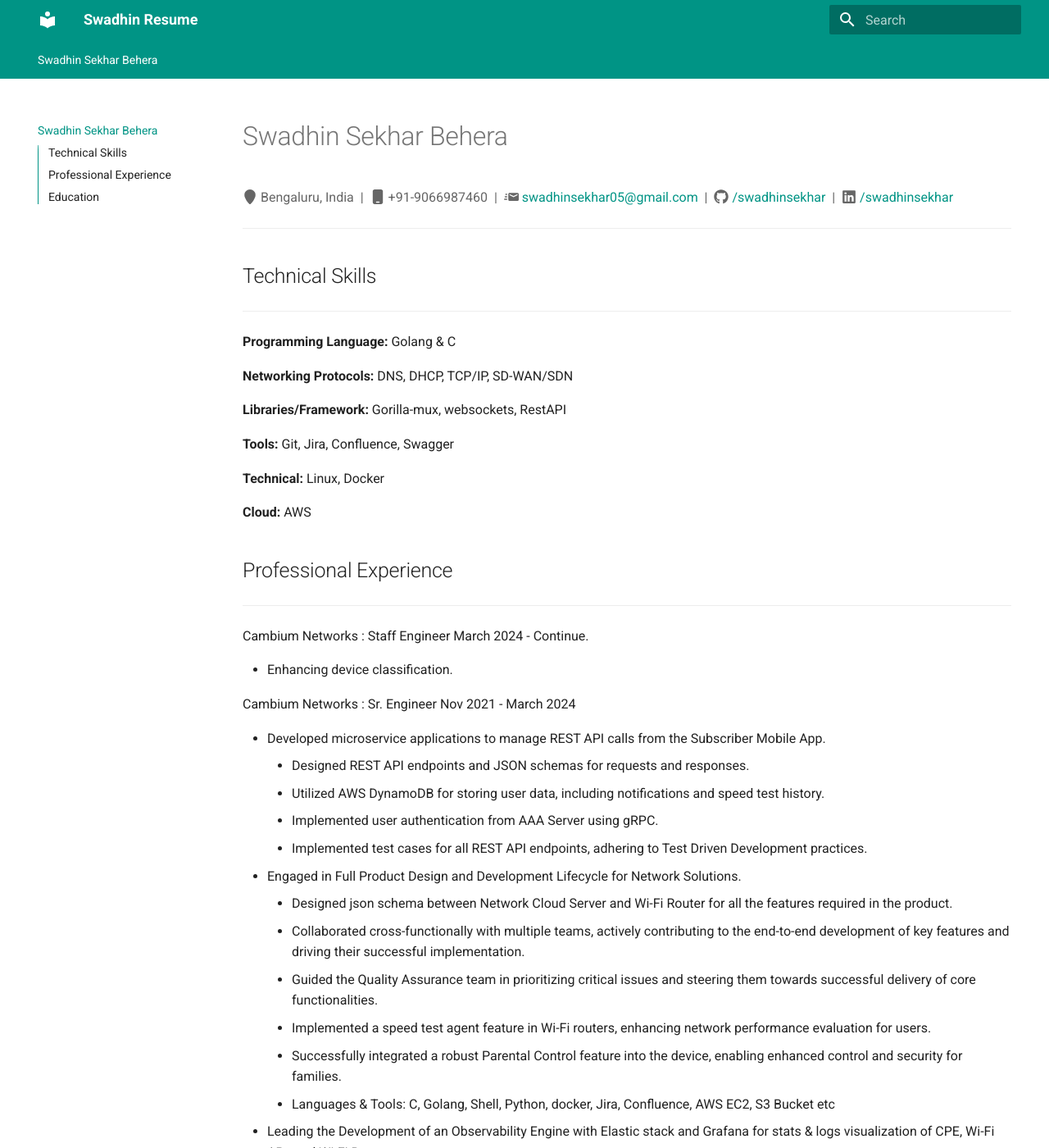
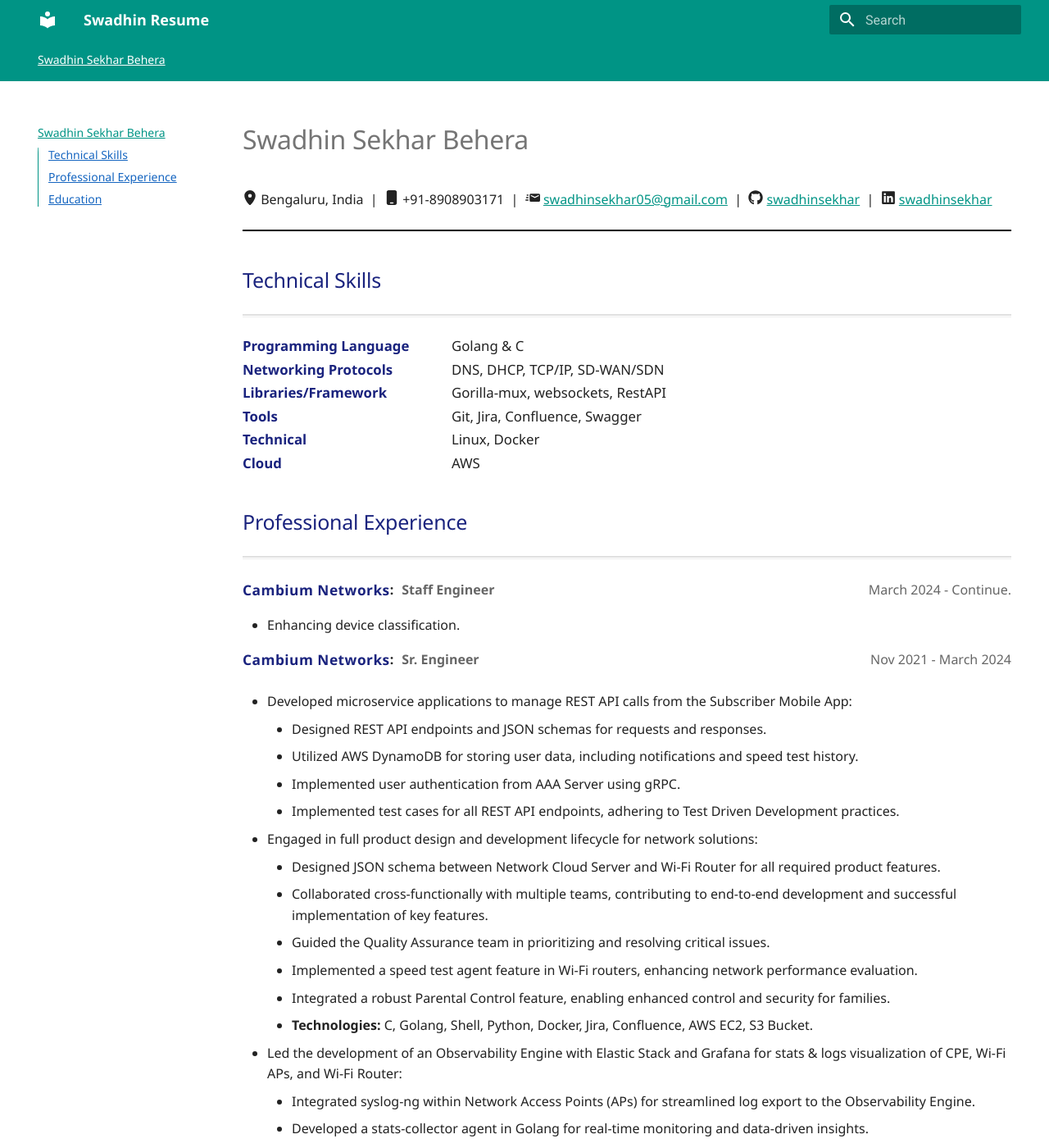
Before and after one commit to swadhinsekhar/swadhinsekhar.github.io, an MkDocs documentation site: the page built from docs/index.md, in a window 1280 px wide and 1400 px high. Shown: the whole window at 82% size. Built offline with MkDocs 1.6.1 and Material for MkDocs 9.7.7, drawn with Linux system fonts in a browser that asks for light colours; some of the changed text lies outside the part shown.

Commit message:
Refactored personal information and technical skills sections in index.md for improved formatting and clarity. Updated professional experience entries with enhanced descriptions and structured layout. Added education details in a new format.

```diff
--- /dev/null
+++ b/docs/css/style.css
@@ -0,0 +1,302 @@
+/* Modern Resume CSS */
+
+body {
+    font-family: 'Segoe UI', 'Roboto', 'Arial', sans-serif;
+    background: #fff;
+    color: #222;
+    margin: 0;
+    padding: 0;
+}
+
+h1, h2, h3 {
+    font-weight: 700;
+    color: #1a237e;
+    margin-top: 1.2em;
+    margin-bottom: 0.5em;
+}
+
+h1 {
+    font-size: 2.2em;
+    margin-top: 0.5em;
+}
+
+h2 {
+    font-size: 1.5em;
+}
+
+h3 {
+    font-size: 1.2em;
+}
+
+ul, ol {
+    margin-left: 1.5em;
+    margin-bottom: 1em;
+}
+
+li {
+    margin-bottom: 0.3em;
+}
+
+section {
+    margin-bottom: 2em;
+}
+
+/* Contact info styling */
+.contact-info {
+    margin: 1.5em 0 2em 0;
+    padding: 0;
+    list-style: none;
+    display: flex;
+    flex-wrap: wrap;
+    gap: 2em 3em;
+    font-size: 1.1em;
+    align-items: center;
+}
+
+.contact-info li {
+    display: flex;
+    align-items: center;
+    gap: 0.5em;
+    margin: 0;
+    padding: 0;
+    font-weight: 500;
+}
+
+.contact-info a {
+    color: #1565c0;
+    text-decoration: none;
+}
+.contact-info a:hover, .contact-info a:focus {
+    color: #0d47a1;
+    background: #e3f2fd;
+}
+.contact-info i {
+    margin-right: 0.4em;
+    color: #444;
+}
+
+/* Responsive design */
+@media (max-width: 700px) {
+    body {
+        font-size: 1em;
+    }
+    h1 {
+        font-size: 1.5em;
+    }
+    h2 {
+        font-size: 1.2em;
+    }
+    .resume-contact {
+        font-size: 0.95em;
+    }
+}
+
+@media (max-width: 600px) {
+    .contact-info {
+        flex-direction: column;
+        gap: 0.7em;
+        align-items: flex-start;
+    }
+}
+
+/* Accessibility: high contrast for links */
+a {
+    color: #1565c0;
+    text-decoration: underline;
+}
+a:focus, a:hover {
+    color: #0d47a1;
+    background: #e3f2fd;
+}
+
+/* Section separation */
+hr {
+    border: none;
+    border-top: 2px solid #e0e0e0;
+    margin: 2em 0;
+}
+
+@media (prefers-color-scheme: light) {
+    h1 {
+        color: beige;
+        margin-top: 10px;
+        margin-bottom: 10px;
+    }
+}
+
+.linebreakTop {
+    border: none;
+    border-top: 2px solid black; /* Adjust the thickness and color as needed */
+}
+
+
+@media (prefers-color-scheme: dark) {
+	h1 {
+        font-weight: bold;
+		color: rgb(14, 7, 7); /* Blue color in dark mode */
+        margin-top: 10px !important;
+        margin-bottom: 5px !important;
+    }
+	h2 {
+        font-weight: bold;
+		color: rgb(14, 7, 7); /* Blue color in dark mode */
+        margin-top: 10px !important;
+        margin-bottom: 10px !important;
+    }
+    ul {
+        margin-top: 5px;
+    }
+    hr {
+        border: 1px solid black; /* White horizontal line in dark mode */
+    }
+    /* Thick black border */
+    hr.linebreak {
+        border: 1px solid black;
+        border-top: 1px solid black;
+        border-bottom: none;
+        border-right: none;
+        border-left: none;
+        margin: 10px 0;
+        max-width: 100%;
+        border-radius: 5px;
+        margin-top: 10px;
+        margin-bottom: 10px;
+
+    }
+
+    hr.linebreakTop {
+        /*border: 1px solid rgb(40, 38, 38);*/
+        border-top: 1px solid rgb(52, 49, 49);
+        border-bottom: none;
+        border-right: none;
+        border-left: none;
+        margin: 10px 0;
+        max-width: 100%;
+        border-radius: 5px;
+        margin-top: 5px;
+        margin-bottom: 20px;
+    }
+
+    /* Removed old span.contact-info block, now using .contact-info above */
+}
+
+/* Media query for smaller screens now handled in .contact-info above */
+
+/* Add this CSS to your stylesheet */
+.job-title {
+    display: flex;
+    justify-content: space-between;
+    align-items: center;
+    font-weight: bold;
+}
+
+.job-title .position {
+    font-size: 1em;
+    color: #666666;
+    font-weight: normal;
+    margin-left: 10px;
+    font-weight: bold;
+}
+
+.job-title .date {
+    font-size: 1em;
+    color: #666666;
+    font-weight: normal;
+    margin-left: auto;
+}
+
+.job-title .company {
+    color: #1a237e;
+    font-weight: bold;
+    font-size: 1.08em;
+    letter-spacing: 0.5px;
+}
+
+.youtube {
+    color: #311e1e;
+}
+.github {
+    color: #EE0F0F;
+}
+
+.contact-info-bar {
+  display: block;
+  margin: 1.5em 0 2em 0;
+  font-size: 1.1em;
+  color: #444;
+  letter-spacing: 0.02em;
+  word-spacing: 0.2em;
+  line-height: 2;
+  background: #f8f9fa;
+  border-radius: 6px;
+  padding: 0.7em 1em;
+  border: 1px solid #e0e0e0;
+  white-space: normal;
+  word-break: break-word;
+  text-align: center;
+}
+.contact-info-bar a {
+  color: #1565c0;
+  text-decoration: none;
+  font-weight: 500;
+}
+.contact-info-bar a:hover {
+  color: #0d47a1;
+  text-decoration: underline;
+}
+
+.skills-list {
+  margin: 0 0 1.2em 0;
+  padding: 0;
+  display: grid;
+  grid-template-columns: max-content 1fr;
+  row-gap: 0.2em;
+  column-gap: 1.2em;
+  font-size: 1.05em;
+  line-height: 1.3;
+}
+.skills-list dt {
+  font-weight: bold;
+  color: #1a237e;
+  margin: 0;
+  padding: 0;
+  white-space: nowrap;
+}
+.skills-list dd {
+  margin: 0 0 0.2em 0;
+  padding: 0;
+}
+
+.education-list {
+  display: flex;
+  flex-direction: column;
+  gap: 0.7em;
+  margin: 0 0 1.2em 0;
+  padding: 0;
+}
+.education-item {
+  display: flex;
+  justify-content: space-between;
+  align-items: flex-start;
+  background: #f9f9f9;
+  /* border-left: 3px solid #1a237e; */
+  border-radius: 6px;
+  padding: 0.7em 1em;
+}
+.degree {
+  font-weight: bold;
+  color: #1a237e;
+  font-size: 1.07em;
+}
+.school {
+  color: #333;
+  font-size: 1em;
+}
+.edu-date {
+  color: #666;
+  font-size: 0.98em;
+  font-weight: 500;
+  min-width: 110px;
+  text-align: right;
+  margin-left: 2em;
+}
--- a/docs/index.md
+++ b/docs/index.md
@@ -1,150 +1,169 @@
-
 # Swadhin Sekhar Behera
 
 <link rel="stylesheet" href="css/style.css">
 
-<span style="color: #666666;" class="contact-info">
-      :fontawesome-solid-location-pin: Bengaluru, India &nbsp;|&nbsp;
-      :fontawesome-solid-mobile: +91-9066987460 &nbsp;|&nbsp;
-      :material-email-fast: <a href="mailto:swadhinsekhar05@gmail.com" target="_blank">swadhinsekhar05@gmail.com</a> &nbsp;|&nbsp;
-      :fontawesome-brands-github: <a href="https://github.com/swadhinsekhar" target="_blank">/swadhinsekhar</a> &nbsp;|&nbsp;
-      :fontawesome-brands-linkedin: <a href="https://www.linkedin.com/in/swadhinsekhar/" target="_blank">/swadhinsekhar</a>
-</span>
+:fontawesome-solid-location-dot: Bengaluru, India &nbsp;|&nbsp; :fontawesome-solid-mobile: +91-8908903171 &nbsp;|&nbsp; :material-email-fast: [swadhinsekhar05@gmail.com](mailto:swadhinsekhar05@gmail.com) &nbsp;|&nbsp; :fontawesome-brands-github: [swadhinsekhar](https://github.com/swadhinsekhar) &nbsp;|&nbsp; :fontawesome-brands-linkedin: [swadhinsekhar](https://www.linkedin.com/in/swadhinsekhar/)
 
 <hr class="linebreakTop">
 
 ## Technical Skills
 <hr class="linebreak">
 
-**Programming Language:**  Golang & C
-
-**Networking Protocols:** DNS, DHCP, TCP/IP, SD-WAN/SDN
-
-**Libraries/Framework:**  Gorilla-mux, websockets, RestAPI
-
-**Tools:**  Git, Jira, Confluence,  Swagger
-
-**Technical:**  Linux, Docker
-
-**Cloud:** AWS
+<dl class="skills-list">
+  <dt>Programming Language</dt><dd>Golang & C</dd>
+  <dt>Networking Protocols</dt><dd>DNS, DHCP, TCP/IP, SD-WAN/SDN</dd>
+  <dt>Libraries/Framework</dt><dd>Gorilla-mux, websockets, RestAPI</dd>
+  <dt>Tools</dt><dd>Git, Jira, Confluence, Swagger</dd>
+  <dt>Technical</dt><dd>Linux, Docker</dd>
+  <dt>Cloud</dt><dd>AWS</dd>
+</dl>
 
 ## Professional Experience
 
 <hr class="linebreak">
 
 <span class="job-title">
- Cambium Networks :
- <span class="position">Staff Engineer </span>
- <span class="date">March 2024 - Continue.</span>
+  <span class="company">Cambium Networks</span> :
+  <span class="position">Staff Engineer </span>
+  <span class="date">March 2024 - Continue.</span>
 </span>
 
 - Enhancing device classification.
 
 <span class="job-title">
- Cambium Networks :
- <span class="position">Sr. Engineer </span>
- <span class="date">Nov 2021 - March 2024</span>
+  <span class="company">Cambium Networks</span> :
+  <span class="position">Sr. Engineer </span>
+  <span class="date">Nov 2021 - March 2024</span>
 </span>
 
-- Developed microservice applications to manage REST API calls from the Subscriber Mobile App.
-      - Designed REST API endpoints and JSON schemas for requests and responses.
-      - Utilized AWS DynamoDB for storing user data, including notifications and speed test history.
-      - Implemented user authentication from AAA Server using gRPC.
-      - Implemented test cases for all REST API endpoints, adhering to Test Driven Development practices.
-- Engaged in Full Product Design and Development Lifecycle for Network Solutions.
-      - Designed json schema between Network Cloud Server and Wi-Fi Router for all the features required in the product.
-      - Collaborated cross-functionally with multiple teams, actively contributing to the end-to-end development of key features and driving their successful implementation.
-      - Guided the Quality Assurance team in prioritizing critical issues and steering them towards successful delivery of core functionalities.
-      - Implemented a speed test agent feature in Wi-Fi routers, enhancing network performance evaluation for users.
-      - Successfully integrated a robust Parental Control feature into the device, enabling enhanced control and security for families.
-      - Languages & Tools: C, Golang, Shell, Python, docker, Jira, Confluence, AWS EC2, S3 Bucket etc
-- Leading the Development of an Observability Engine with Elastic stack and Grafana for stats & logs visualization of CPE, Wi-Fi APs and Wi-Fi Router.
-      - Integrated syslog-ng within Network Access Points (APs) to enable streamlined log export to the Observability Engine, enhancing network monitoring and analysis.
-      - Developed a stats-collector agent in Golang responsible for collecting data from APs and seamlessly transmitting it to the Grafana server, enabling real-time monitoring and data-driven insights.
-      - Successfully containerized the ELK Stack, Grafana, and syslog-ng server, streamlining deployment and enhancing system scalability.
+- Developed microservice applications to manage REST API calls from the Subscriber Mobile App:
+    - Designed REST API endpoints and JSON schemas for requests and responses.
+    - Utilized AWS DynamoDB for storing user data, including notifications and speed test history.
+    - Implemented user authentication from AAA Server using gRPC.
+    - Implemented test cases for all REST API endpoints, adhering to Test Driven Development practices.
+
+- Engaged in full product design and development lifecycle for network solutions:
+    - Designed JSON schema between Network Cloud Server and Wi-Fi Router for all required product features.
+    - Collaborated cross-functionally with multiple teams, contributing to end-to-end development and successful implementation of key features.
+    - Guided the Quality Assurance team in prioritizing and resolving critical issues.
+    - Implemented a speed test agent feature in Wi-Fi routers, enhancing network performance evaluation.
+    - Integrated a robust Parental Control feature, enabling enhanced control and security for families.
+    - **Technologies:** C, Golang, Shell, Python, Docker, Jira, Confluence, AWS EC2, S3 Bucket.
+
+- Led the development of an Observability Engine with Elastic Stack and Grafana for stats & logs visualization of CPE, Wi-Fi APs, and Wi-Fi Router:
+    - Integrated syslog-ng within Network Access Points (APs) for streamlined log export to the Observability Engine.
+    - Developed a stats-collector agent in Golang for real-time monitoring and data-driven insights.
+    - Containerized the ELK Stack, Grafana, and syslog-ng server, streamlining deployment and enhancing scalability.
 
 <span class="job-title">
- Lavelle Networks:
- <span class="position">Software Engineer - III </span>
- <span class="date">Sept 2020 - Nov 2021</span>
+  <span class="company">Lavelle Networks</span> :
+  <span class="position">Software Engineer - III </span>
+  <span class="date">Sept 2020 - Nov 2021</span>
 </span>
 
-- Fault Visibility & TCA(Threshold Crossing Alerts) implemented in the Product.
-      - Integrated the fault events generation in various SD-WAN components such as (Dataplane, Control Plane, DPI Engine, Security Engine).
-      - Integrated LMDB(mmaped) for tracking events status such as RAISE or CLEAR.
-      - Written libraries in C, Golang & Python which are used in various user space services.
-- Developed System Resource Manager in Golang
-      - Watchdog application which monitors system resources such as CPU, Memory, Disk, Open FD and temperatures of the system.
-      - Certain critical applications such as Dataplane process, DPI Engine process and Control Plane process are monitored by this service.
-- Implemented inline DNS Proxy in Datapath
-      - Implemented the DNS proxy into the product.
-      - Used hashmap db for DNS Answer headers.
-      - Handle the json configuration pull in Control Plane (python) from Cloud and store in the appropriate directory.
+- Implemented Fault Visibility & Threshold Crossing Alerts (TCA) in the product:
+    - Integrated fault event generation in various SD-WAN components (Dataplane, Control Plane, DPI Engine, Security Engine).
+    - Integrated LMDB (memory-mapped database) for tracking event status such as RAISE or CLEAR.
+    - Developed libraries in C, Golang, and Python for use in various user space services.
+
+- Developed a System Resource Manager in Golang:
+    - Built a watchdog application to monitor system resources such as CPU, memory, disk, open file descriptors, and system temperatures.
+    - Monitored critical applications including Dataplane, DPI Engine, and Control Plane processes.
+
+- Implemented inline DNS Proxy in Datapath:
+    - Integrated DNS proxy into the product for improved DNS handling.
+    - Utilized hashmap database for DNS answer headers.
+    - Managed JSON configuration pull in Control Plane (Python) from Cloud and stored in the appropriate directory.
 
 <span class="job-title">
- Etrance Networks (client Lavelle Networks):
- <span class="position">Software Engineer</span>
- <span class="date">Aug 2018 - Sept 2020</span>
+  <span class="company">Etrance Networks (client Lavelle Networks)</span> :
+  <span class="position">Software Engineer</span>
+  <span class="date">Aug 2018 - Sept 2020</span>
 </span>
 
-- Active-Active HA
-      - Did UT on its entire feature and handle all the bugs raised during the QA phase.
-- SD-WAN software ported on ARM Platform
-      - All the SD-WAN CPE components Cross Compiled & ported in ARM devices.
-      - Developed Multi Pattern Matching Library for DPI Engine which runs in ARM architecture.
-      - Integrated the Switch Software (RTL8367) into the product.
-      - Visited onsite for verification of the board for manufacturing.
-- DHCP Server integrated in the SD-WAN Platform
-      - Integrate the DHCP Server in the control plane
-      - Implemented DHCP Option such as 150, 66, 67 into the dhcp server.
-- Integrated Modem Support as WAN Link into the SD-WAN Platform
-      - Developed software which will manage all kinds of USB Based 4G devices.
-      - Written Modem Driver for mini-pci based devices.
+- Led Active-Active High Availability (HA) feature:
+    - Performed unit testing on the entire feature and resolved all bugs raised during the QA phase.
+
+- Ported SD-WAN software to ARM platform:
+    - Cross-compiled and ported all SD-WAN CPE components to ARM devices.
+    - Developed a multi-pattern matching library for the DPI Engine on ARM architecture.
+    - Integrated Switch Software (RTL8367) into the product.
+    - Conducted onsite verification of the board for manufacturing.
+
+- Integrated DHCP Server into the SD-WAN platform:
+    - Integrated the DHCP Server in the control plane.
+    - Implemented DHCP options such as 150, 66, and 67 in the DHCP server.
+
+- Integrated modem support as WAN link into the SD-WAN platform:
+    - Developed software to manage all types of USB-based 4G devices.
+    - Developed modem driver for mini-PCI based devices.
 
 <span class="job-title">
- Etrance Networks (client TATA Power SED):
- <span class="position">Software Engineer</span>
- <span class="date">Dec 2015 - Aug 2018</span>
+  <span class="company">Etrance Networks (client TATA Power SED)</span> :
+  <span class="position">Software Engineer</span>
+  <span class="date">Dec 2015 - Aug 2018</span>
 </span>
 
-- Video Conference Bridge
-      - Developed Video Conference software using Gstreamer
-      - Ported the Video Conference software in TI DM8168 & TI 6636K2H board.
-      - Integrated the Video Codec Plugins into the embedded board.
-- VoIP based Call Server - SDR (Software Defined Radio)
-      - Developed the User authentication module using SIP REGISTER Headers.
-      - Implemented feature server for various IVR related queries.
-      - Integrated Web Calls into the VoIP Server
-- CREW Terminal - SIP Client
-      - Developed SIP Client software for Client Customized Hardware.
-      - Written various drivers & firmware for embedded components used in the device.
+- Developed Video Conference Bridge:
+    - Built video conference software using GStreamer.
+    - Ported the software to TI DM8168 & TI 6636K2H boards.
+    - Integrated video codec plugins into the embedded board.
+
+- Developed VoIP-based Call Server for Software Defined Radio (SDR):
+    - Developed user authentication module using SIP REGISTER headers.
+    - Implemented feature server for various IVR-related queries.
+    - Integrated web calls into the VoIP server.
+
+- Developed CREW Terminal SIP Client:
+    - Built SIP client software for client-customized hardware.
+    - Developed various drivers and firmware for embedded components used in the device.
 
 <span class="job-title">
- Etrance Networks:
- <span class="position">R & D Engineer</span>
- <span class="date">Sept 2015 - Dec 2015</span>
+  <span class="company">Etrance Networks</span> :
+  <span class="position">R & D Engineer</span>
+  <span class="date">Sept 2015 - Dec 2015</span>
 </span>
 
-- Users Authentication over wifi router
-      - Integrated the Splash software (nodogsplash from openwrt) in TP Link Router.
-      - Developed the Cloud Server to manage distributed routers.
-      - Integrated google analytics in the platform.
+- Developed user authentication over WiFi router:
+    - Integrated Splash software (nodogsplash from OpenWRT) in TP-Link router.
+    - Developed cloud server to manage distributed routers.
+    - Integrated Google Analytics into the platform.
 
 <span class="job-title">
- Etrance Networks:
- <span class="position">Internship </span>
- <span class="date">May 2015 - Sept 2015</span>
+  <span class="company">Etrance Networks</span> :
+  <span class="position">Internship </span>
+  <span class="date">May 2015 - Sept 2015</span>
 </span>
 
-- Smart Landline Calls over wifi - IOT
-      - Developed an embedded device which will convert BSNL landline calls to Home Wifi network and be received in android mobile phone.
-      - Implemented the firmware for the various embedded chips used in the device. (DAA CPC5622, ESP8266)
-      - Written I2S driver for audio codec chip WM8510
-      - Verify the digital signals using Oscillator.
+- Developed Smart Landline Calls over WiFi (IoT):
+    - Built an embedded device to convert BSNL landline calls to home WiFi network, enabling reception on Android mobile phones.
+    - Implemented firmware for various embedded chips used in the device (DAA CPC5622, ESP8266).
+    - Developed I2S driver for audio codec chip WM8510.
+    - Verified digital signals using an oscilloscope.
 
 ## Education
 <hr class="linebreak">
 
-- Bachelor in Technology From Biju Pattnaik University Of Technology, Rourkela, Odisha
-- +2 Science from Sri Aurobindo I H S R, Matrubhaban, Cuttack, Odisha .
-- Matriculation from Khannagar High School, Cuttack, Odisha.
+<div class="education-list">
+  <div class="education-item">
+    <div>
+      <div class="degree">Bachelor of Technology</div>
+      <div class="school">Biju Pattnaik University Of Technology, Rourkela, Odisha</div>
+    </div>
+    <div class="edu-date">Aug 2010 – May 2014</div>
+  </div>
+  <div class="education-item">
+    <div>
+      <div class="degree">+2 Science</div>
+      <div class="school">Sri Aurobindo I H S R, Matrubhaban, Cuttack, Odisha</div>
+    </div>
+    <div class="edu-date">June 2008 – May 2010</div>
+  </div>
+  <div class="education-item">
+    <div>
+      <div class="degree">Matriculation</div>
+      <div class="school">Khannagar High School, Cuttack, Odisha</div>
+    </div>
+    <div class="edu-date">May 2008</div>
+  </div>
+</div>
```
Also changed, not shown: prd.md (added, +46 -0 lines), task.md (added, +22 -0 lines), 3 other files.
